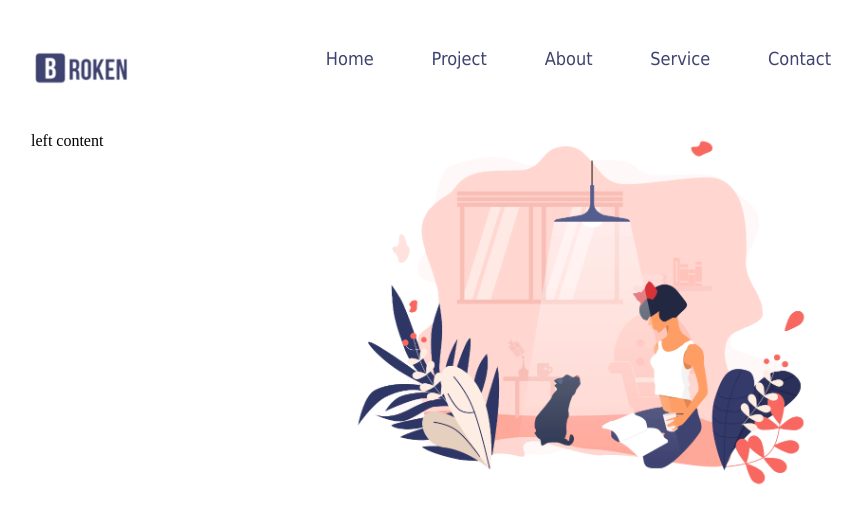
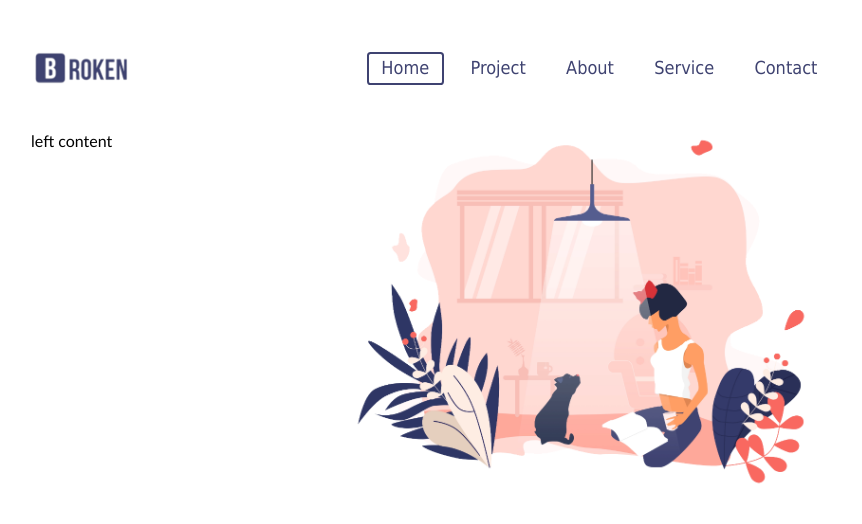
Before and after one commit to RokasSweets/05-prmdn, a website: page index.html in a window 1280 px wide. Shown: the whole page, without its empty margins (209-1071 px from the left). Drawn offline with Linux system fonts and the light colour scheme.

Commit message:
header upd

```diff
--- a/index.html
+++ b/index.html
@@ -14,9 +14,13 @@
     <meta name="msapplication-TileColor" content="#da532c">
     <meta name="theme-color" content="#ffffff">
     <style>
+        body {
+            font-family: 'Gill Sans', 'Gill Sans MT', Calibri, 'Trebuchet MS', sans-serif;
+        }
+
         header > img {
-            width: 100px;
             float: left;
+            height: 40px;
             }
 
         header {
@@ -31,15 +35,28 @@
             font-size: 18px;
             text-decoration: none;
             font-family: tahoma;
-            margin-left: 50px;
+            margin-left: 0.5em;
+            border: 0.1em solid transparent;
+            padding: 0.3em;
+            padding-left: 0.7em;
+            padding-right: 0.7em;
+            display: inline-block;
+            border-radius: 0.2em;
+            line-height: 1em;
             }
 
         nav > a:first-child {
             margin-left: 0;
             }
 
+        nav > a:hover {
+            border: 2px solid #3F4371;
+        }
+
         nav {
+
             float: right;
+            margin-top: 4px;
             }
 
         main {
@@ -63,8 +80,8 @@
 <body>
     <header>
         <img src="./img/logo.png" alt="logo">
-        <nav style="font-family: monospace;">
-            <a href="#">Home</a>
+        <nav>
+            <a style="border: 2px solid #3F4371;" href="#">Home</a>
             <a href="#">Project</a>
             <a href="#">About</a>
             <a href="#">Service</a>
```
